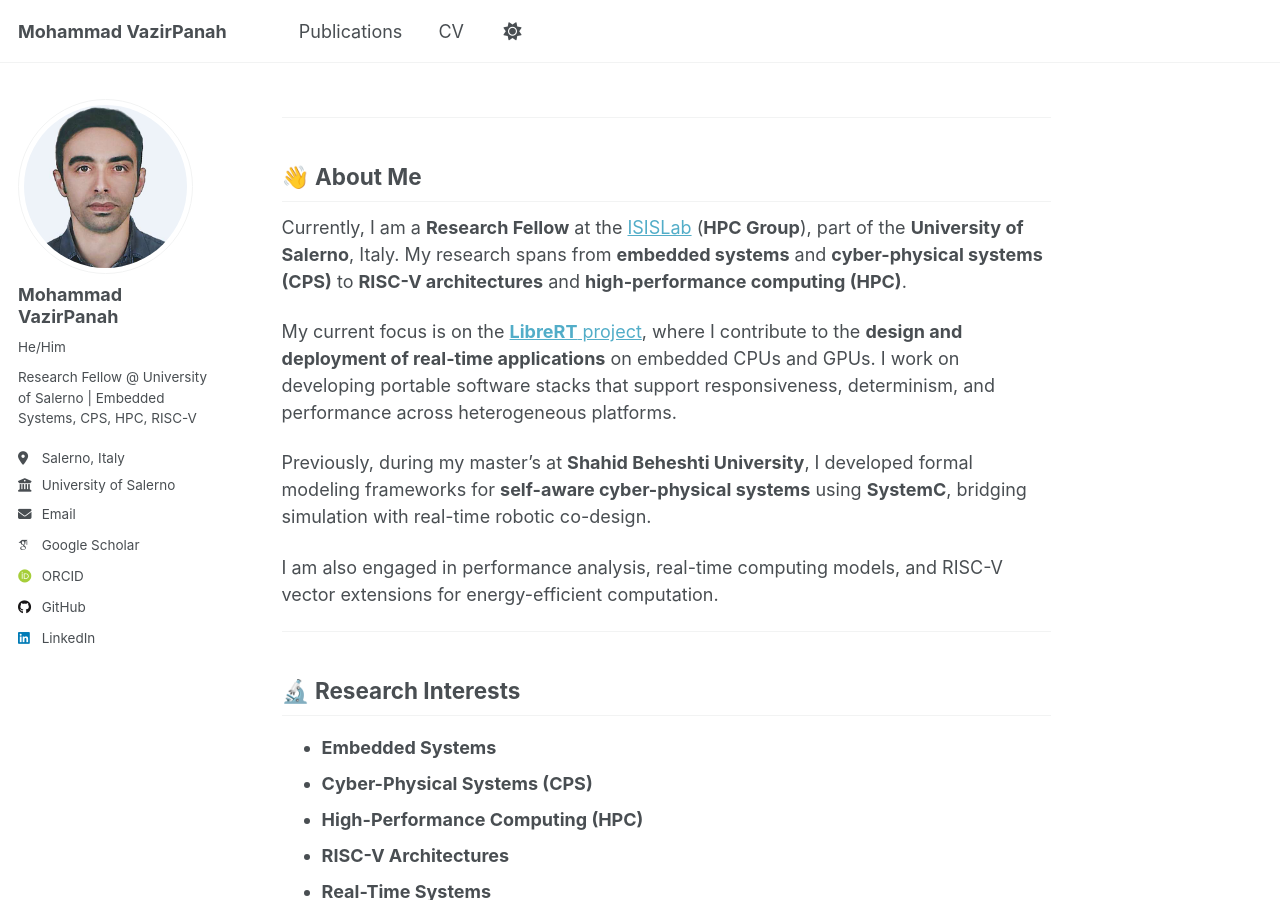
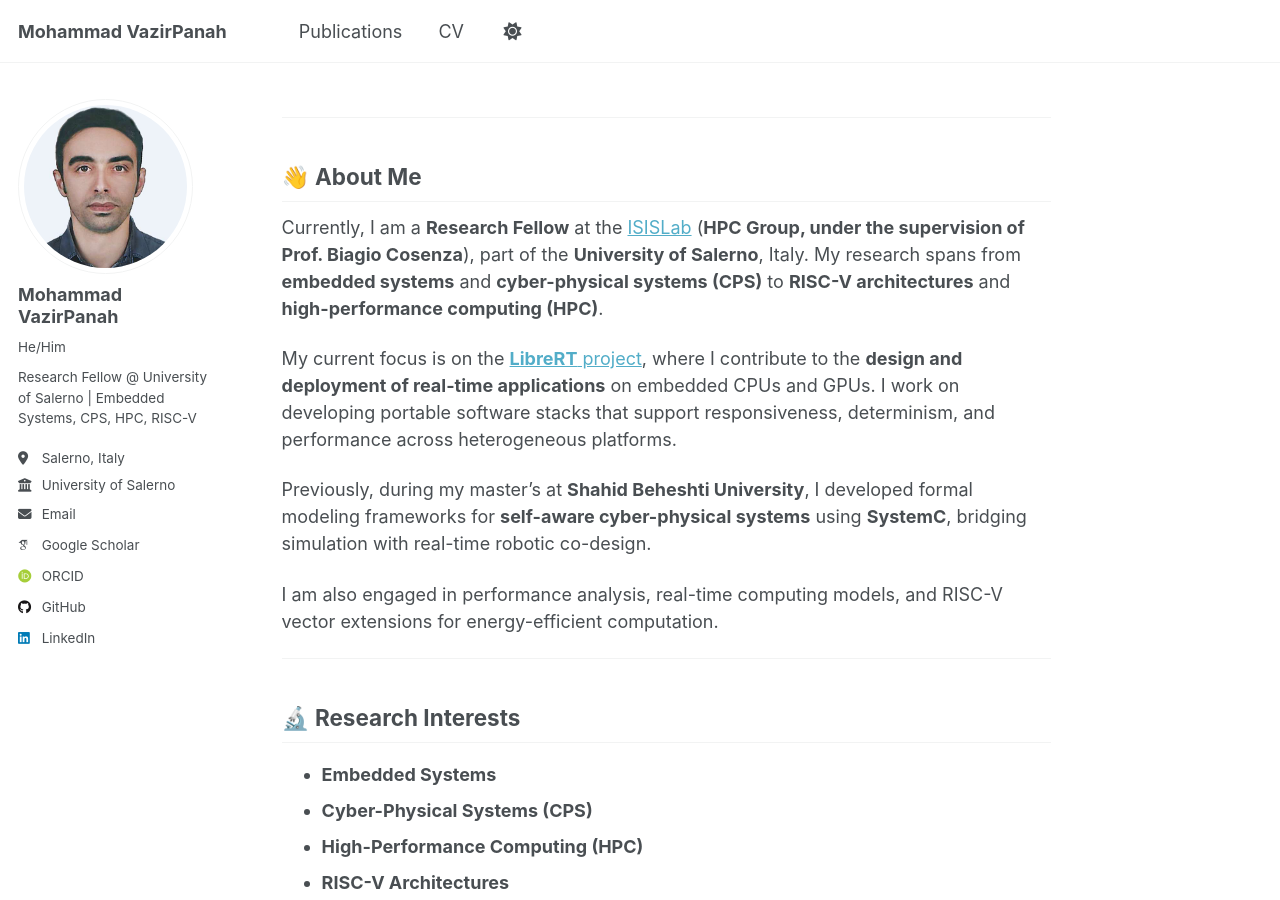
Before and after one commit to mohammadvazirpanah/mohammadvazirpanah.github.io, a Jekyll site: the page built from _pages/about.md, in a window 1280 px wide and 900 px high. Built offline with Jekyll 4.4.1, drawn with Linux system fonts in a browser that asks for light colours; some web fonts are replaced.

Commit message:
Update about me
Added supervision detail to current position description.

```diff
--- a/_pages/about.md
+++ b/_pages/about.md
@@ -10,7 +10,7 @@ redirect_from:
 ------
 ## 👋 About Me
 
-Currently, I am a **Research Fellow** at the [ISISLab](https://www.isislab.it) (**HPC Group**), part of the **University of Salerno**, Italy. My research spans from **embedded systems** and **cyber-physical systems (CPS)** to **RISC-V architectures** and **high-performance computing (HPC)**.
+Currently, I am a **Research Fellow** at the [ISISLab](https://www.isislab.it) (**HPC Group, under the supervision of Prof. Biagio Cosenza**), part of the **University of Salerno**, Italy. My research spans from **embedded systems** and **cyber-physical systems (CPS)** to **RISC-V architectures** and **high-performance computing (HPC)**.
 
 My current focus is on the [**LibreRT** project](https://librert.di.unisa.it/), where I contribute to the **design and deployment of real-time applications** on embedded CPUs and GPUs. I work on developing portable software stacks that support responsiveness, determinism, and performance across heterogeneous platforms.
 
```
